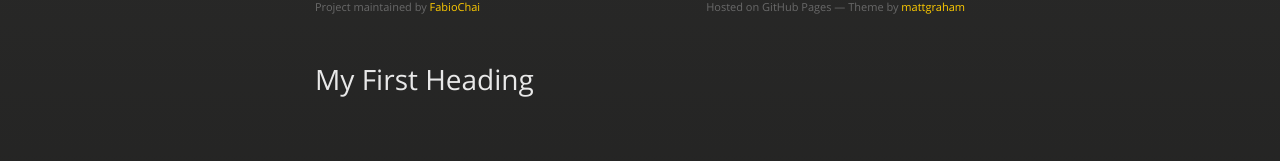
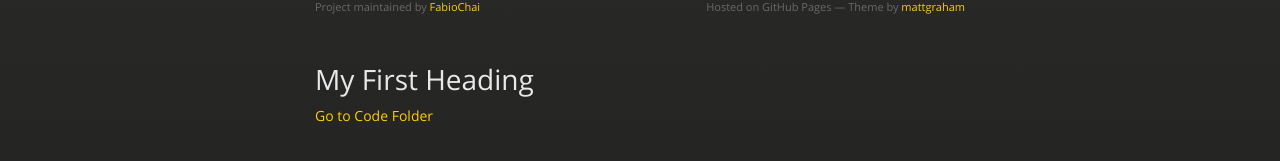
Before and after one commit to FabioChai/FabioChai.github.io, a Jekyll site: the page built from index.md, in a window 1280 px wide. Shown: the part 170-331 px from the top of the page. Built offline with Jekyll 4.4.1, drawn with Linux system fonts in a browser that asks for light colours; the repository's description, which GitHub fills in, is left out.

Commit message:
Update index.md

```diff
--- a/index.md
+++ b/index.md
@@ -5,3 +5,5 @@ description: Test Description
 ---
 
 # My First Heading
+
+[Go to Code Folder](/code/index.md)
```
